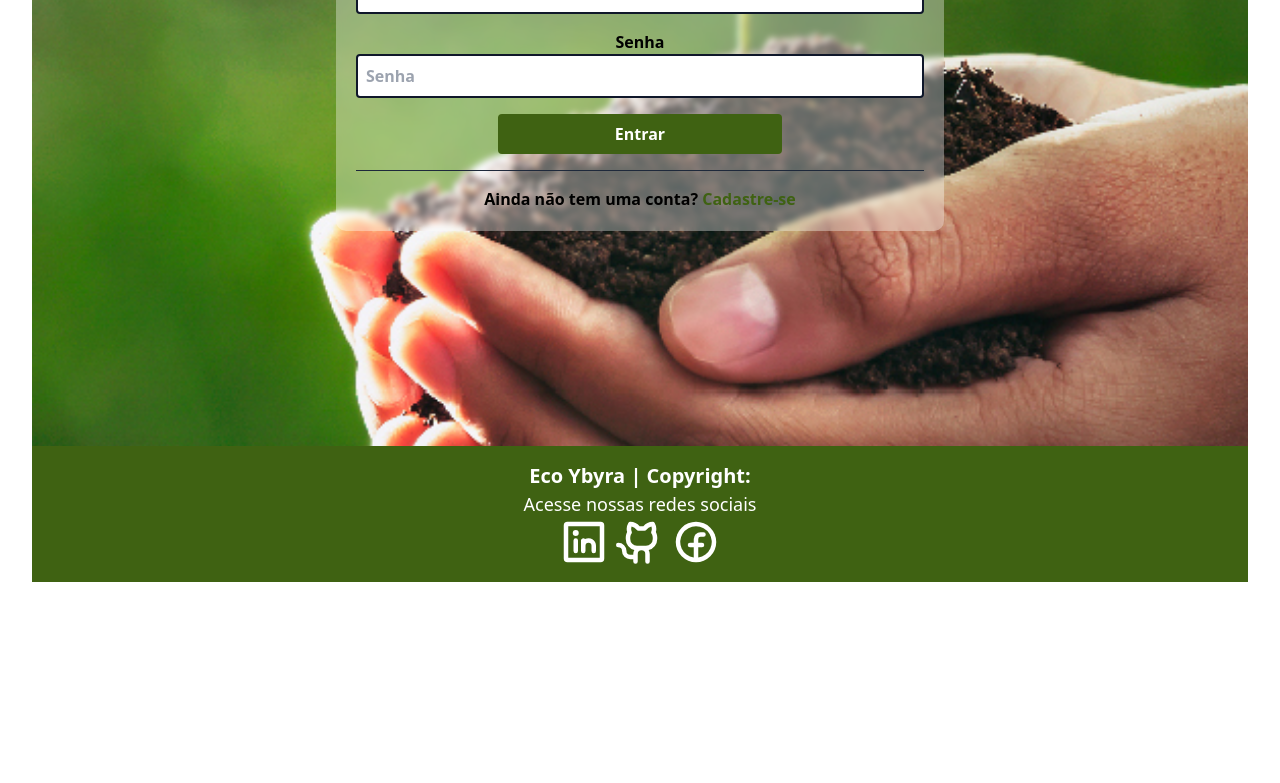
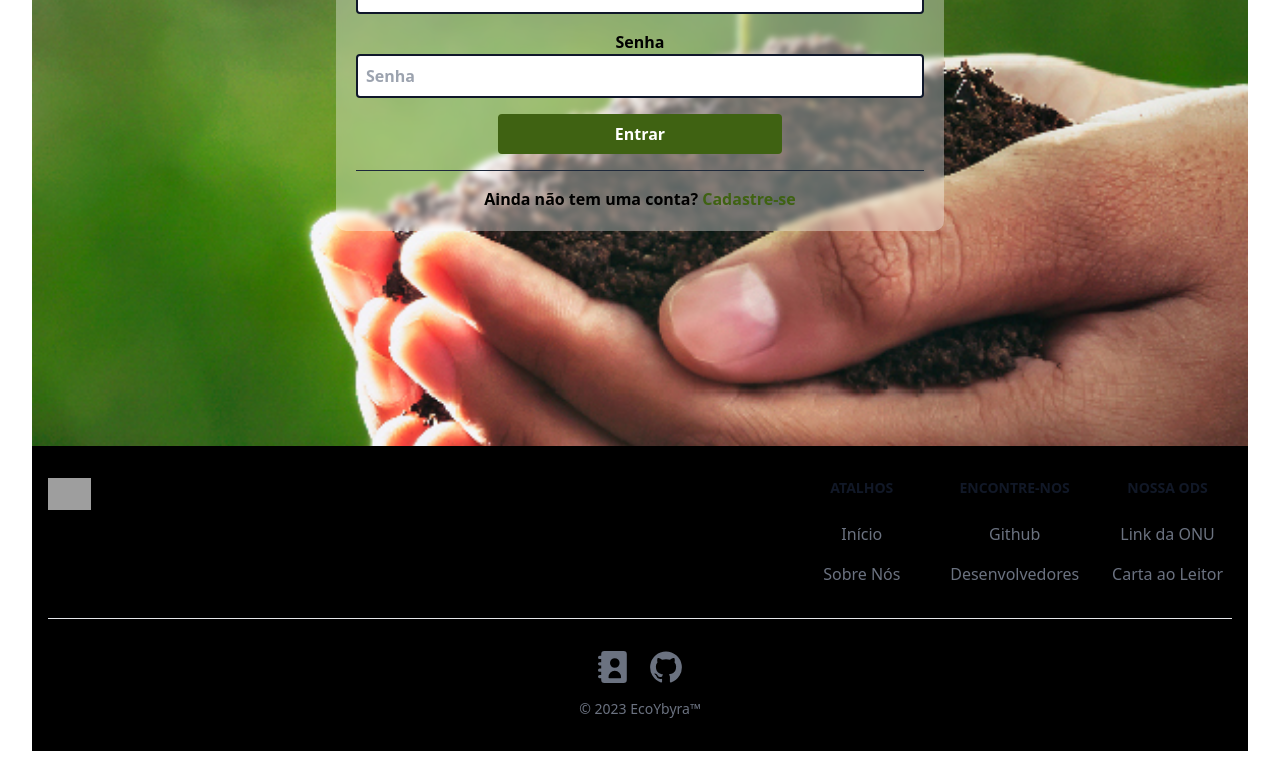
Before and after one commit to Projeto-EcoYbyra/Frontend, a React app: page / in a window 1280 px wide. Shown: the part 482-1265 px from the top of the page. Before the commit the page ends 1096 px from the top, so only its background shows below. Built offline with nearby package versions, Linux system fonts and the light colour scheme; grey boxes are pictures that could not be loaded; the HTML template or start-up script is replaced by a standard one.

Commit message:
construção do novo footer

```diff
--- a/src/components/footer/Footer.tsx
+++ b/src/components/footer/Footer.tsx
@@ -1,26 +1,159 @@
-import React from 'react'
-import { FacebookLogo, LinkedinLogo } from '@phosphor-icons/react'
-import { GithubLogo } from '@phosphor-icons/react/dist/ssr/GithubLogo'
+import React from "react";
+import { FacebookLogo, LinkedinLogo } from "@phosphor-icons/react";
+import { GithubLogo } from "@phosphor-icons/react/dist/ssr/GithubLogo";
 
 function Footer() {
-
-
-
   return (
     <>
-        <div className="flex justify-center bg-lime-800 text-white">
-          <div className="container flex flex-col items-center py-4">
-            <p className='text-xl font-bold'>Eco Ybyra | Copyright: </p>
-            <p className='text-lg'>Acesse nossas redes sociais</p>
-            <div className='flex gap-2'>
-              <LinkedinLogo size={48} weight='bold' />
-              <GithubLogo size={48} weight='bold' />
-              <FacebookLogo size={48} weight='bold' />
+      <footer className="bg-black">
+        <div className="mx-auto w-full max-w-screen-xl p-4 py-6 lg:py-8">
+          <div className="md:flex md:justify-between">
+            <div className="mb-6 md:mb-0">
+              {/* Logo Clicável */}
+              <a href="#" className="flex items-center">
+                <img
+                  src="https://drive.google.com/uc?export=view&id=1wNh6e17GX5lUaUwU5wuM_Z5ovUm6AB6M"
+                  className="h-8 mr-3"
+                  alt="EcoYbyra Logo"
+                />
+                <span className="self-center text-2xl font-semibold whitespace-nowrap dark:text-white">
+                  EcoYbyra
+                </span>
+              </a>
+            </div>
+            {/* Div dos Atalhos */}
+            <div className="grid grid-cols-2 gap-8 sm:gap-6 sm:grid-cols-3">
+              <div>
+                <h2 className="mb-6 text-sm font-semibold text-gray-900 uppercase dark:text-white">
+                  ATALHOS
+                </h2>
+                <ul className="text-gray-500 dark:text-gray-400 font-medium">
+                  <li className="mb-4">
+                    <a href="#" className="hover:underline">
+                      Início
+                    </a>
+                  </li>
+                  <li>
+                    <a href="#" className="hover:underline">
+                      Sobre Nós
+                    </a>
+                  </li>
+                </ul>
+              </div>
+              {/* Div dos Encontre-Nos */}
+              <div>
+                <h2 className="mb-6 text-sm font-semibold text-gray-900 uppercase dark:text-white">
+                  Encontre-Nos
+                </h2>
+                <ul className="text-gray-500 dark:text-gray-400 font-medium">
+                  <li className="mb-4">
+                    <a
+                      href="https://github.com/Projeto-EcoYbyra"
+                      className="hover:underline "
+                      target="_blank"
+                    >
+                      Github
+                    </a>
+                  </li>
+                  <li>
+                    <a
+                      href="https://linktr.ee/ybyraeco"
+                      className="hover:underline"
+                      target="_blank"
+                    >
+                      Desenvolvedores
+                    </a>
+                  </li>
+                </ul>
+              </div>
+              {/* Div da ODS */}
+              <div>
+                <h2 className="mb-6 text-sm font-semibold text-gray-900 uppercase dark:text-white">
+                  Nossa ODS
+                </h2>
+                <ul className="text-gray-500 dark:text-gray-400 font-medium">
+                  <li className="mb-4">
+                    <a
+                      href="https://brasil.un.org/pt-br/sdgs/17"
+                      className="hover:underline"
+                      target="_blank"
+                    >
+                      Link da ONU
+                    </a>
+                  </li>
+                  <li>
+                    <a
+                      href="https://docs.google.com/document/d/1CKFzRtEGO3TUCIpmdOSqS39NK0DMyhRa9au5PkyoVCM/edit?usp=sharing"
+                      className="hover:underline"
+                      target="_blank"
+                    >
+                      Carta ao Leitor
+                    </a>
+                  </li>
+                </ul>
+              </div>
+            </div>
+          </div>
+          {/* Linha de Separação */}
+          <hr className="my-6 border-gray-200 sm:mx-auto dark:border-gray-700 lg:my-8" />
+
+          {/* Div Pai dos Ícones e EcoYbyra Copyright */}
+          <div className="sm:flex sm:items-center flex-col-reverse">
+            {/* Div do Copyright EcoYbyra */}
+            <span className="text-sm text-gray-500 sm:text-center dark:text-gray-400 mt-4">
+              © 2023{" "}
+              <a href="#" className="hover:underline">
+                EcoYbyra™
+              </a>
+            </span>
+
+            {/* Div do Contato e do Github */}
+            <div className="flex mt-4 space-x-5 sm:justify-center sm:mt-0">
+              {/* Contato */}
+              <a
+                href="https://linktr.ee/ybyraeco"
+                className="text-gray-500 hover:text-gray-900 dark:hover:text-white"
+                target="_blank"
+              >
+                <svg
+                  className="w-8 h-8"
+                  aria-hidden="true"
+                  xmlns="http://www.w3.org/2000/svg"
+                  fill="currentColor"
+                  viewBox="0 0 20 20"
+                >
+                  <path d="M16 0H4a2 2 0 0 0-2 2v1H1a1 1 0 0 0 0 2h1v2H1a1 1 0 0 0 0 2h1v2H1a1 1 0 0 0 0 2h1v2H1a1 1 0 0 0 0 2h1v1a2 2 0 0 0 2 2h12a2 2 0 0 0 2-2V2a2 2 0 0 0-2-2Zm-5.5 4.5a3 3 0 1 1 0 6 3 3 0 0 1 0-6ZM13.929 17H7.071a.5.5 0 0 1-.5-.5 3.935 3.935 0 1 1 7.858 0 .5.5 0 0 1-.5.5Z" />
+                </svg>
+                <span className="sr-only">Contato</span>
+              </a>
+
+              {/* Github */}
+              <a
+                href="https://github.com/Projeto-EcoYbyra"
+                className="text-gray-500 hover:text-gray-900 dark:hover:text-white"
+                target="_blank"
+              >
+                <svg
+                  className="w-8 h-8"
+                  aria-hidden="true"
+                  xmlns="http://www.w3.org/2000/svg"
+                  fill="currentColor"
+                  viewBox="0 0 20 20"
+                >
+                  <path
+                    fill-rule="evenodd"
+                    d="M10 .333A9.911 9.911 0 0 0 6.866 19.65c.5.092.678-.215.678-.477 0-.237-.01-1.017-.014-1.845-2.757.6-3.338-1.169-3.338-1.169a2.627 2.627 0 0 0-1.1-1.451c-.9-.615.07-.6.07-.6a2.084 2.084 0 0 1 1.518 1.021 2.11 2.11 0 0 0 2.884.823c.044-.503.268-.973.63-1.325-2.2-.25-4.516-1.1-4.516-4.9A3.832 3.832 0 0 1 4.7 7.068a3.56 3.56 0 0 1 .095-2.623s.832-.266 2.726 1.016a9.409 9.409 0 0 1 4.962 0c1.89-1.282 2.717-1.016 2.717-1.016.366.83.402 1.768.1 2.623a3.827 3.827 0 0 1 1.02 2.659c0 3.807-2.319 4.644-4.525 4.889a2.366 2.366 0 0 1 .673 1.834c0 1.326-.012 2.394-.012 2.72 0 .263.18.572.681.475A9.911 9.911 0 0 0 10 .333Z"
+                    clip-rule="evenodd"
+                  />
+                </svg>
+                <span className="sr-only">GitHub</span>
+              </a>
             </div>
           </div>
         </div>
-      </>
-  )
+      </footer>
+    </>
+  );
 }
 
-export default Footer
+export default Footer;
```
